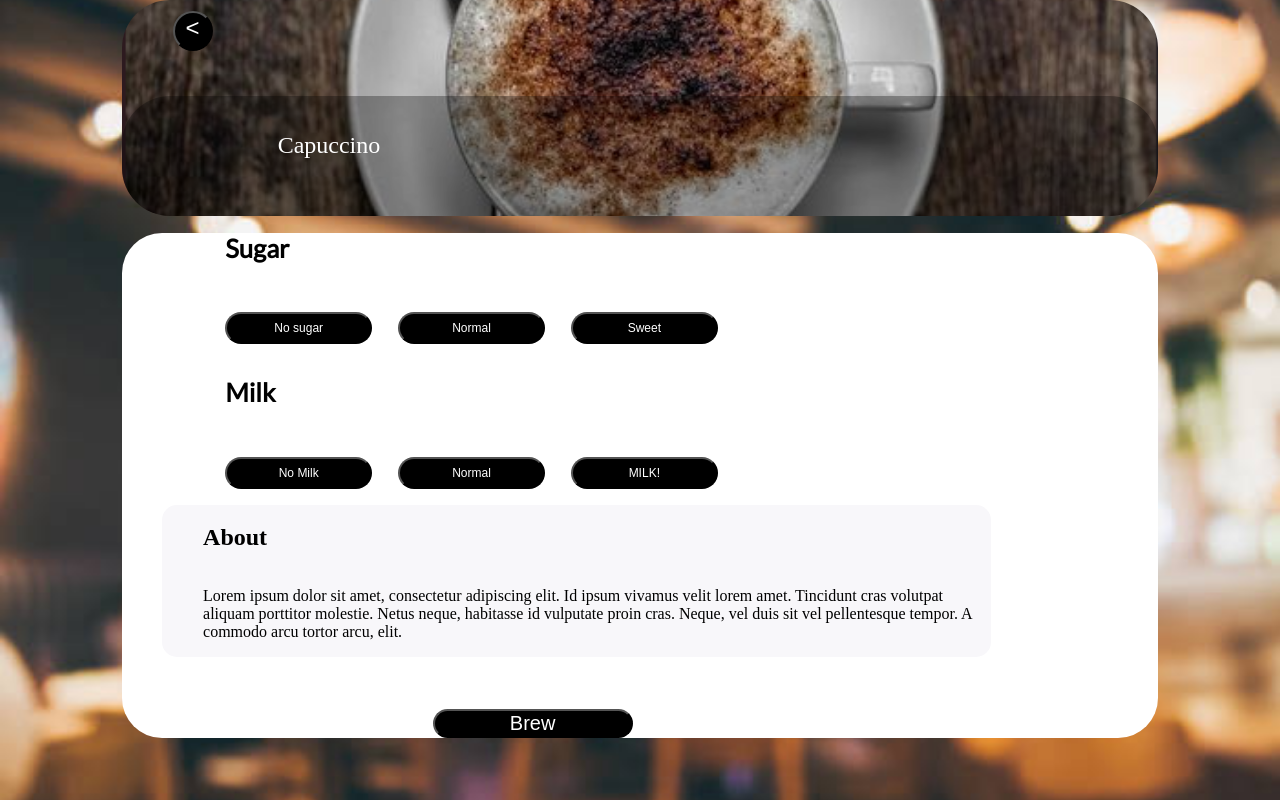
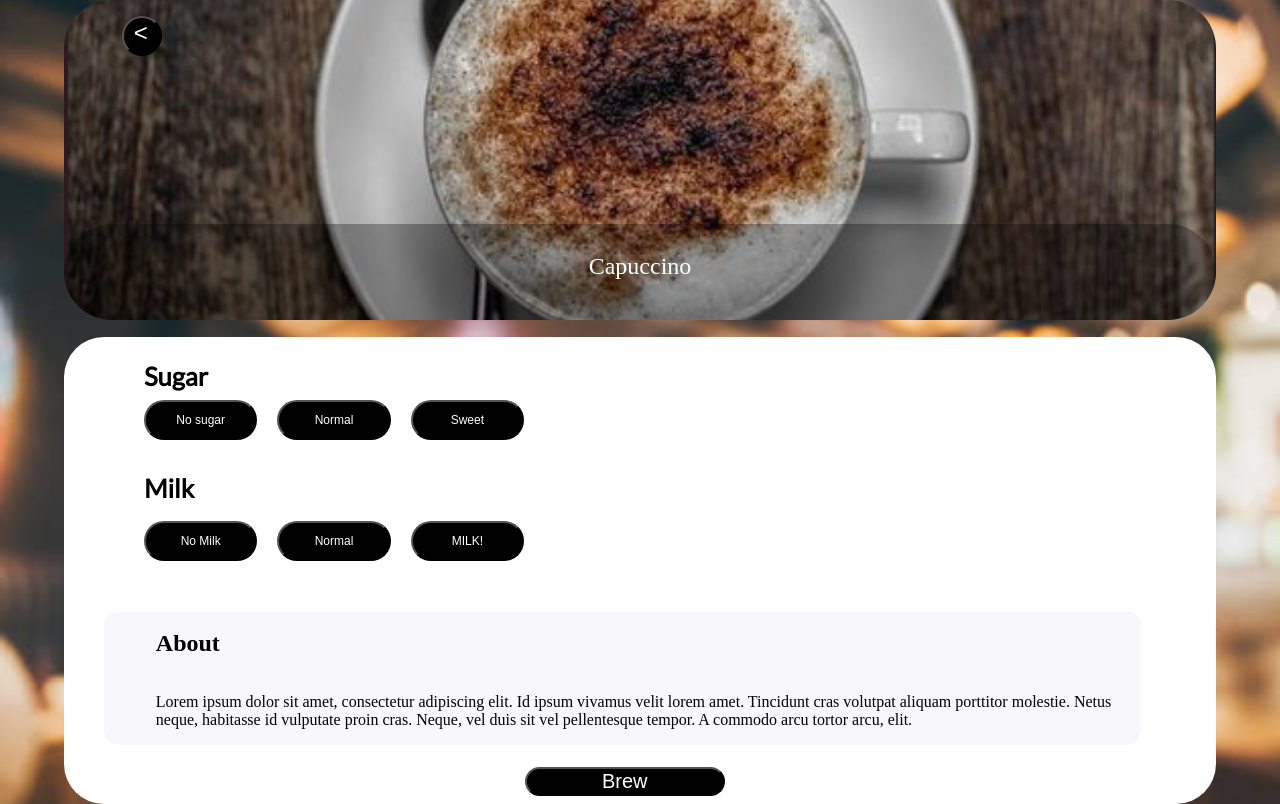
Before and after one commit to micriteo/Project-6.2---Amino, a React (Create React App) app in the folder animo-website/: page /brew_coffee in a window 1280 px wide. Built offline with nearby package versions, Linux system fonts and the light colour scheme.

Commit message:
Final css updates

```diff
--- a/animo-website/src/BrewCoffe.css
+++ b/animo-website/src/BrewCoffe.css
@@ -1,5 +1,6 @@
 
-@media screen and (max-width: 600px) {
+@media screen and (max-width: 900px)
+{
 
   .brew_Container
   {
@@ -13,28 +14,26 @@
 
   .Place_Order_App
   {
-        width: 90%;
-        height: 90%;
     margin: 0;
     padding: 0;
+  }
 
-    }
   .coffee_background
   {
     position: relative;
     width: 100vw;
-      height: 30%;
+    height: 40vh;
     background-image: url('./Assets/Brew_coffee_Assets/capucino.png');
     background-repeat: no-repeat;
     background-size: cover;
     background-position: center center;
-
   }
 
-    .ellipse {
+  .ellipse
+  {
     position: relative;
-      width: 10%;
-      height: 10%;
+    width: 5vh;
+    height: 5vh;
     background: #000000;
     border-radius: 50%;
     color: white;
@@ -56,12 +55,12 @@
   .drink_name
   {
     position: relative;
-      width: 100%;
+    width: 90%;
     height: 15vh;
     background: rgba(0, 0, 0, 0.3);
     color: white;
     font-size: 3vh; /* adjust as needed */
-      top: 30%;
+    top: 17vh;
   }
 
   .drink_type
@@ -73,10 +72,10 @@
 
   }
 
-    .order_Detail_Sugar {
+  .order_Detail_Sugar
+  {
     position: relative;
     width: 90%;
-      height: 100%;
     background: white;
     border-radius: 40px;
     bottom: 1vh;
@@ -84,7 +83,8 @@
 
   }
 
-    .sugar_Text {
+  .sugar_Text
+  {
     position: relative;
     width: 90%; /* adjusted */
     top: 3vh; /* adjusted */
@@ -96,7 +96,8 @@
     color: #000000;
   }
 
-    .sugar_Container {
+  .sugar_Container
+  {
     position: relative;
     width: 80%;
     height: 10vh;
@@ -106,7 +107,8 @@
     margin-left: 10%;
   }
 
-    .no_Sugar_Button {
+  .no_Sugar_Button
+  {
     position: relative;
     width: 15vh;
     height: 40%;
@@ -212,7 +214,7 @@
   .milk_Button
   {
     position: relative;
-      width: 50%;
+    width: 15vh;
     height: 40%;
     background: #000000;
     border-radius: 5vh;
@@ -235,7 +237,8 @@
 
   }
 
-    .brew_Order {
+  .brew_Order
+  {
     position: relative;
     width: 50%;
     height: 5vh;
@@ -258,7 +261,8 @@
 
 
 /* ------------------------------ DESKTOP ------------------------------------------ */
-@media screen and (min-width: 600px) {
+@media screen and (min-width: 900px)
+{
 
   body
   {
@@ -268,8 +272,6 @@
 
   .brew_Container
   {
-    width: 100vw;
-    height: 100vh;
     background: url(./Assets/Select_Order_Assets/background_animo.jpeg) no-repeat center;
     background-size: cover;
     background-attachment: fixed;
@@ -280,16 +282,16 @@
   .Place_Order_App
   {
     width: 90%;
-    height: 90vh;
     margin: 0 auto;
+    padding: 0;
 
   }
 
-    .coffee_background {
+  .coffee_background
+  {
     position: relative;
-      width: 90%;
-      height: 30%;
-      left: 5%;
+    width: 100%;
+    height: 40vh;
     background-image: url('./Assets/Brew_coffee_Assets/capucino.png');
     background-repeat: no-repeat;
     background-size: cover;
@@ -297,10 +299,10 @@
     border-radius: 6vh;
     margin: 0;
     padding: 0;
-
   }
 
-  .ellipse {
+  .ellipse
+  {
     position: relative;
     width: 5vh;
     height: 5vh;
@@ -326,13 +328,12 @@
    {
     position: relative;
     width: 100%;
-    height: 15vh;
+    height: 12vh;
     background: rgba(0, 0, 0, 0.3);
     color: white;
     font-size: 3vh; /* adjust as needed */
-    top: 15%;
     border-radius: 6vh;
-
+    top: 20vh;
 
   }
 
@@ -341,23 +342,23 @@
     position: relative;
     text-align: center;
     top: 30%;
-    right: 30%;
+  }
 
-  }
-  .order_Detail_Sugar {
+  .order_Detail_Sugar
+  {
     position: relative;
-    width: 90%;
-    height: 70%;
-    left: 5%;
+    width: 100%;
+    height: auto;
     background: white;
     border-radius: 40px;
   }
 
-  .sugar_Text {
+  .sugar_Text
+  {
     position: relative;
-    width: 50%; /* adjusted */
-    top: 5%;
-    left: 10%;
+    width: 90%; /* adjusted */
+    top: 3vh;
+    left: 10vh;
     font-family: 'Lato', sans-serif;
     font-style: normal;
     font-weight: 700;
@@ -368,18 +369,18 @@
   .sugar_Container
   {
     position: relative;
-    width: 50%;
-    height: 10vh;
+    width: 50vh;
     display: flex;
     align-items: center;
     justify-content: space-between;
-    margin-left: 10%;
+    left: 10vh;
   }
 
-  .no_Sugar_Button {
+  .no_Sugar_Button
+  {
     position: relative;
-    width: 50%;
-    height: 40%;
+    width: 15vw;
+    height: 5vh;
     background: #000000;
     border-radius: 5vh;
     color: white;
@@ -389,14 +390,13 @@
     font-size: 1.5vh;
     margin-top: 2vh;
     margin-right: 5%;
-
   }
 
   .normal_Sugar_Button
   {
     position: relative;
-    width: 50%;
-    height: 40%;
+    width: 15vw;
+    height: 5vh;
     background: #000000;
     border-radius: 5vh;
     color: white;
@@ -406,7 +406,6 @@
     font-size: 1.5vh;
     margin-top: 2vh;
     margin-right: 5%;
-
   }
 
   .main
@@ -418,8 +417,8 @@
   .sweet_Sugar_Button
   {
     position: relative;
-    width: 50%;
-    height: 40%;
+    width: 15vw;
+    height: 5vh;
     background: #000000;
     border-radius: 5vh;
     color: white;
@@ -431,10 +430,12 @@
     margin-right: 5%;
   }
 
-  .milk_Text {
+  .milk_Text
+  {
     position: relative;
-    width: 100%; /* adjusted */
-    left: 10%;
+    width: 90%; /* adjusted */
+    left: 10vh;
+    top: 2vh;
     font-family: 'Lato', sans-serif;
     font-style: normal;
     font-weight: 700;
@@ -445,19 +446,18 @@
 .milk_Container
 {
   position: relative;
-    width: 50%;
-    height: 10vh;
+  width: 50vh;
   display: flex;
   align-items: center;
   justify-content: space-between;
-    margin-left: 10%;
-
+  left: 10vh;
 }
 
-  .no_Milk_Button {
+.no_Milk_Button
+{
   position: relative;
-    width: 50%;
-    height: 40%;
+  width: 15vw;
+  height: 5vh;
   background: #000000;
   border-radius: 5vh;
   color: white;
@@ -472,8 +472,8 @@
   .normal_Milk_Button
   {
     position: relative;
-    width: 50%;
-    height: 40%;
+    width: 15vw;
+    height: 5vh;
     background: #000000;
     border-radius: 5vh;
     color: white;
@@ -489,8 +489,8 @@
   .milk_Button
   {
     position: relative;
-    width: 50%;
-    height: 40%;
+    width: 15vw;
+    height: 5vh;
     background: #000000;
     border-radius: 5vh;
     color: white;
@@ -506,8 +506,9 @@
   .about_text
   {
     position: relative;
-    width: 80%;
-    min-height: 151px;
+    width: 90%;
+    min-height: 10vh;
+    top: 10px;
     background: #f8f7fa;
     border-radius: 15px;
     left: 5vh;
@@ -515,17 +516,22 @@
     display: flex;
     flex-direction: column;
     justify-content: center;
-    margin-bottom: 5%;
+    margin-bottom: 5vh;
+    margin-top: 5vh;
+
 
   }
 
   .about
   {
+    position: relative;
+    bottom: 5%;
     margin-left: 5%;
   }
 
   .info
   {
+    position: relative;
     margin-left: 5%;
   }
 
@@ -543,7 +549,7 @@
     justify-content: center;
     align-items: center;
     font-size: 2.5vh; /* adjust as needed */
-    left: 30%;
-    top : 10%;
+    left: 40%;
+    bottom: 1vh;
   }
 }
```
Lines whose indentation alone changed are shown as unchanged.
